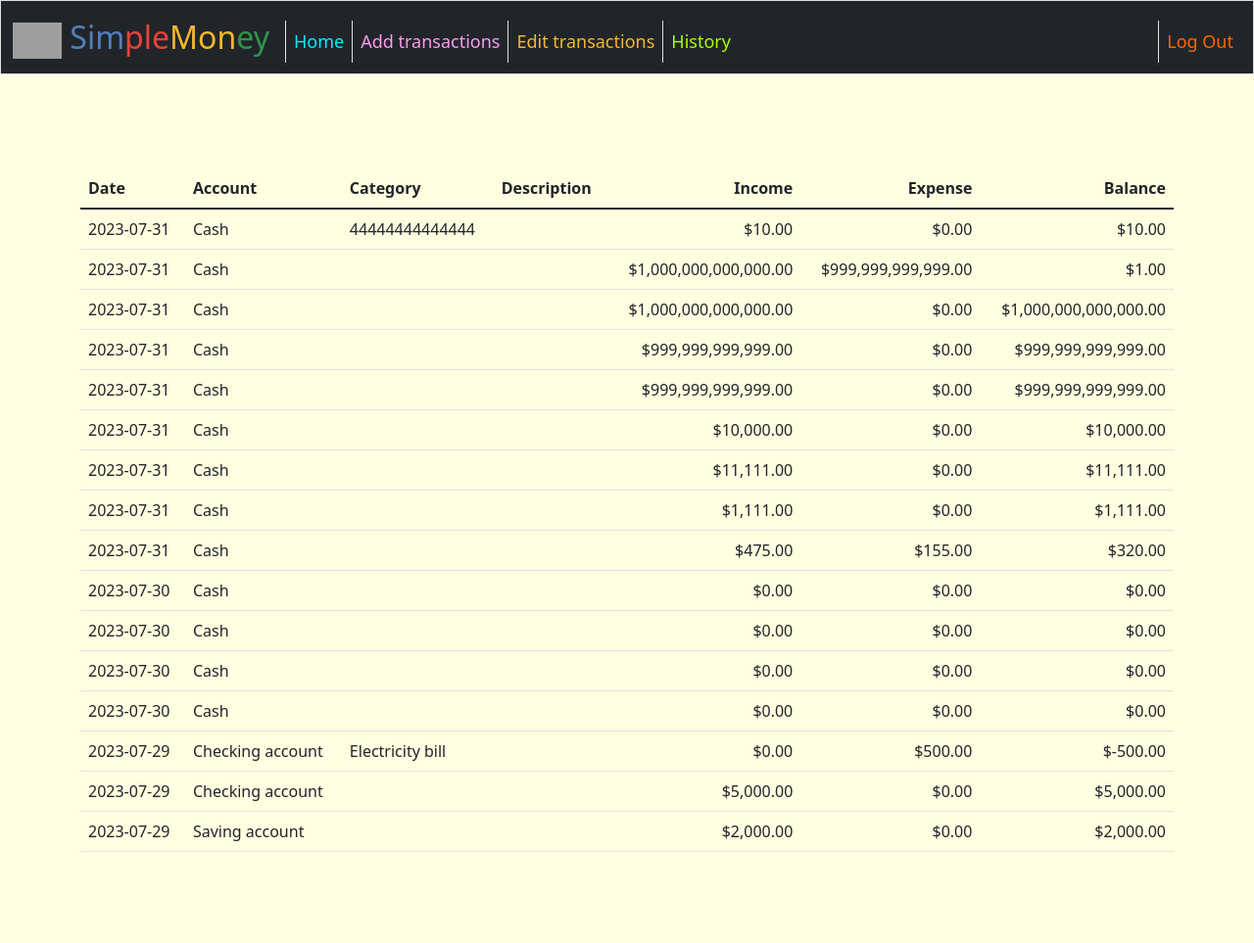
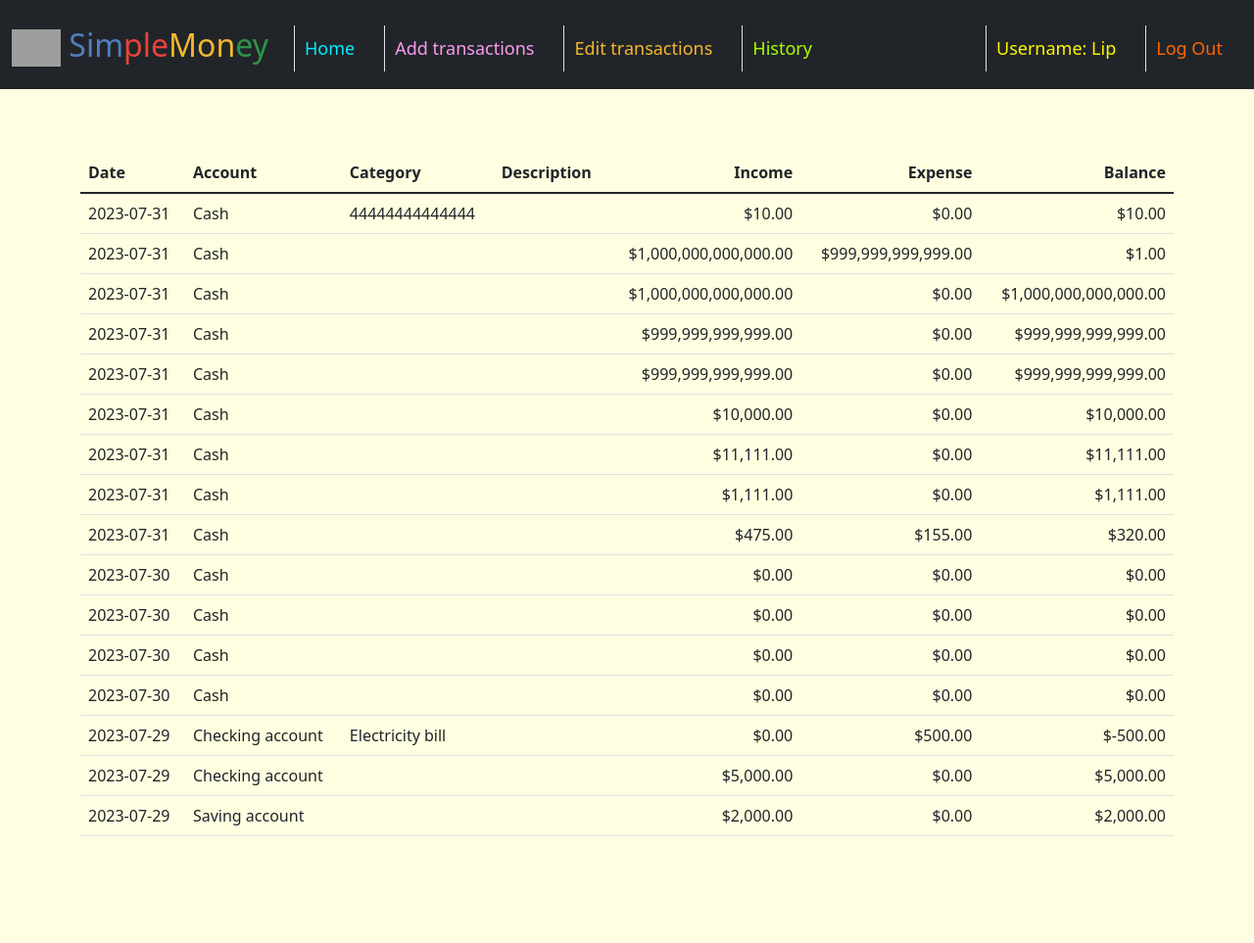
Before and after one commit to TeeraThew/CS50_Final_Project, a Flask app: page /history in a window 1280 px wide. Shown: the top 963 px of the page at 98% size. Run offline with Flask 3, Linux system fonts and the light colour scheme; a user stored in the database is signed in; grey boxes are pictures that could not be loaded.

Commit message:
Fix navbar

```diff
--- a/app.py
+++ b/app.py
@@ -166,12 +166,13 @@
         # Ensure username was submitted (This is a server-side validation)
         if not username:
             is_valid = False
-            flash("must provide username")
+            flash("Please provide username.", "danger")
 
         # Ensure password was submitted
         if not password:
             is_valid = False
-            flash("must provide password")
+            # The second argument "danger" set the category of the flash message to "danger"
+            flash("Must provide password.", "danger")
 
         if not is_valid:
             return render_template("login.html")
@@ -181,18 +182,20 @@
             rows = cur.execute("SELECT * FROM users WHERE username = :username", {'username': username})
             rows = rows.fetchall()
         except:
-            return apology("Database error occurred", 500)
+            return apology("Database error occurred.", 500)
 
         # Ensure username exists and password is correct
         if len(rows) != 1 or not check_password_hash(rows[0]["hash"], password):
             is_valid = False
-            flash("invalid username and/or password")
+            flash("Invalid username and/or password.", "danger")
             return render_template("login.html")
 
         # Remember which user has logged in
         session["user_id"] = rows[0]["id"]
+        session["username"] = rows[0]["username"]
 
         # Redirect user to home page
+        flash("You have logged in!", "success")
         return redirect(url_for("index"))
 
     # User reached route via GET (as by clicking a link or via redirect)
@@ -226,36 +229,40 @@
         # Ensure username was submitted
         if not username:
             is_valid = False
-            flash("Must provide username")
+            flash("Please provide username.", "danger")
 
         # Ensure password was submitted
         if not password:
             is_valid = False
-            flash("Must provide password")
+            flash("Please provide password.", "danger")
         # Ensure password confirmation was submitted
         elif not confirmed_password:
             is_valid = False
-            flash("Must confirm password")
+            flash("Please confirm password", "danger")
         # Ensure password and confirmed password are matched
         elif password != confirmed_password:
             is_valid = False
-            flash("Password and confirmed password are not matched")
+            flash("Password and confirmed password are not matched.", "danger")
 
         # Ensure password is valid
         if not validate_password(password):
             is_valid = False
-            flash("Password must contain at least one digit and one special character")
+            flash("Password must contain at least one digit (0-9) and one special character (#, ?, !, @, $, %, ^, &, *, -, _).", "danger")
+
+        if not is_valid:
+            return render_template("register.html", username=username)
 
         # Ensure the username does not exist in the database
         try:
             rows = cur.execute("SELECT * FROM users WHERE username = :username", {'username': username})
             rows = rows.fetchall()
         except:
-            return apology("Database error occurred", 500)
+            return apology("Database error occurred.", 500)
 
         if rows:
-            is_valid = False
-            flash("Username already exists")
+            flash("Username already exists.", "danger")
+            return render_template("register.html")
+
         # Another way:
         # usernames = cur.execute("SELECT username FROM users")
         # usernames = usernames.fetchall()
@@ -275,20 +282,18 @@
                 # Get the row id of the new user after inserted into the table "users"
                 new_user_id = new_user_cur.lastrowid
         except:
-            is_valid = False
-            flash("Cannot insert user data")
+            flash("Cannot insert user data.", "danger")
+            return render_template("register.html", username=username)
         # Another way is to show an auto-generated error message:
         # except Exception as e:
         #     return apology(str(e))
-
-        if not is_valid:
-            return render_template("register.html", username=username)
         else:
             # Remember which user has logged in
             session["user_id"] = new_user_id
+            session["username"] = username
 
             # Render home page
-            flash("You have registered!")
+            flash("You have registered!", "success")
             return redirect("/")
 
     # User reached route via GET (as by clicking a link or entering the URL or via redirect)
@@ -312,7 +317,7 @@
         )
         transactions_db = transactions_db.fetchall()
     except:
-        return apology("Database error occurred", 500)
+        return apology("Database error occurred.", 500)
 
     # Add the key "balance" to each dictionary in the list of transactions
     for row in transactions_db:
@@ -353,17 +358,17 @@
         # If the input is blank
         if not account:
             is_valid = False
-            flash("Must provide account")
+            flash("Please provide account.", "danger")
 
         # If shares is not a positive integer
         if income < 0 or expense < 0:
             is_valid = False
-            flash("Income and expense must be nonnegative")
+            flash("Income and expense must be nonnegative.", "danger")
 
         # If both income and expense are 0
         if income == 0 and expense == 0:
             is_valid = False
-            flash("Either income or expense must be positive")
+            flash("Either income or expense must be positive.", "danger")
 
         if not is_valid:
             return render_template(
@@ -394,10 +399,10 @@
                     'expense': expense}
                 )
         except:
-            return apology("Database error occurred", 500)
+            return apology("Database error occurred.", 500)
 
         # Redirect user to home page
-        flash("Transactions added!")
+        flash("Transactions added!", "success")
         return redirect(url_for("index"))
 
 
@@ -426,7 +431,7 @@
             expense=transaction_row['expense']
             )
     else:
-        return apology("An error occurred", 500)
+        return apology("An error occurred.", 500)
 
 
 
@@ -449,7 +454,7 @@
             )
             transactions_db = transactions_db.fetchall()
         except:
-            return apology("Database error occurred", 500)
+            return apology("Database error occurred.", 500)
 
         # Add the key "balance" to each dictionary in the list of transactions
         for row in transactions_db:
@@ -486,17 +491,17 @@
         # If the input is blank
         if not account:
             is_valid = False
-            flash("Must provide account")
+            flash("Please provide account.", "danger")
 
         # If shares is not a positive integer
         if income < 0 or expense < 0:
             is_valid = False
-            flash("Income and expense must be nonnegative")
+            flash("Income and expense must be nonnegative.", "danger")
 
         # If both income and expense are 0
         if income == 0 and expense == 0:
             is_valid = False
-            flash("Either income or expense must be positive")
+            flash("Either income or expense must be positive.", "danger")
 
         if not is_valid:
             return render_template(
@@ -533,14 +538,14 @@
                     'expense': expense
                     })
         except:
-            return apology("Database error occurred", 500)
+            return apology("Database error occurred.", 500)
 
         # Redirect user to edit_transactions page
-        flash("Transactions edited!")
+        flash("Transactions edited!", "success")
         return redirect(url_for("edit_transactions"))
 
     else:
-        return apology("An error occurred", 500)
+        return apology("An error occurred.", 500)
 
 
 @app.route("/delete_transaction", methods=["POST"])
@@ -566,14 +571,14 @@
                     'transaction_id': transaction_id
                     })
         except:
-            return apology("Database error occurred", 500)
+            return apology("Database error occurred.", 500)
 
         # Redirect user to edit_transactions page
-        flash("Transactions deleted!")
+        flash("Transactions deleted!", "success")
         return redirect(url_for("edit_transactions"))
 
     else:
-        return apology("An error occurred", 500)
+        return apology("An error occurred.", 500)
 
 if __name__ == "__main__":
     #  Run the flask application with debug mode as "ON"
--- a/helpers.py
+++ b/helpers.py
@@ -35,7 +35,7 @@
 def validate_password(password):
     """Validate password: return True if password is valid, else False"""
     # Define a regex pattern for validation
-    # Require passwords to have at least one digit and one special character
-    reg = r"^(?=.*?[0-9])(?=.*?[#?!@$%^&*-])"
+    # Require passwords to have at least one digit (0-9) and one special character (#, ?, !, @, $, %, ^, &, *, -, _)
+    reg = r"^(?=.*?[0-9])(?=.*?[#?!@$%^&*-_])"
     pattern = re.compile(reg)
     return re.match(pattern, password)
--- a/static/styles.css
+++ b/static/styles.css
@@ -5,6 +5,7 @@
 body {
     font-size: 100%;
     background-color: #fffee0;
+    padding-top: 60px;
 }
 
 /* Large font size */
@@ -16,7 +17,12 @@
 .nav-link:hover {
     background-color: #f5b82e;
     font-weight: bold;
-    color: black;
+    color: black !important;
+}
+
+/* Use "!important" rule to override ALL previous styling rules for a specific property on an element */
+.nav-link, .nav-item, .nav-text {
+    padding: 10px !important;
 }
 
 /* Size for brand */
@@ -43,50 +49,45 @@
     width: 50px;
 }
 
-.navbar-toggler-icon {
-    /* position: absolute;
-    display: none;
-    flex-direction: column;
-    justify-content: space-between; */
-    background-color: yellow;
-}
-
-/* .bar {
-    display: block;
-    height: 3px;
-    width: 100%;
-    background-color: red;
-    border-radius: 10px;
-} */
-
 /* Text colors */
+/* Use "!important" rule to override ALL previous styling rules for a specific property on an element */
+/* We need "!important" here to override the text color setting from the bootstrap's class .navbar-dark */
 .text-blue {
-    color: #537fbe;
+    color: #537fbe !important;
 }
 .text-red {
-    color: #ea433b;
+    color: #ea433b !important;
 }
 .text-yellow {
-    color: #f5b82e;
+    color: #f5b82e !important;
 }
 .text-green {
-    color: #2e944b;
+    color: #2e944b !important;
 }
 .text-brightblue{
-    color: #00eeff;
+    color: #00eeff !important;
 }
 .text-pink{
-    color: #fd9af0;
+    color: #fd9af0 !important;
 }
 .text-brightgreen {
-    color: #AAFF00;
+    color: #AAFF00 !important;
 }
 .text-orange {
-    color: rgb(255, 102, 0);
+    color: #ff6600 !important;
+}
+.text-brightyellow {
+    color: #fff700 !important;
 }
 
 .center {
     margin: auto;
+}
+
+.nav-text{
+    margin-top: auto;
+    margin-bottom: auto;
+    pointer-events: none;
 }
 
 .center-form{
--- a/templates/add_transactions.html
+++ b/templates/add_transactions.html
@@ -10,7 +10,7 @@
 {% endblock %}
 
 {% block main %}
-    <main class="container py-5 d-flex justify-content-center">
+    <div class="container py-5 d-flex justify-content-center text-center">
         <form id="add_transactions" action="/add_transactions" method="post">
             <div class="mb-3">
                 <label for="date">Date (MM/DD/YYYY)</label>
@@ -43,5 +43,5 @@
             </div>
             <button class="btn btn-primary" type="submit">Add transaction</button>
         </form>
-    </main>
+    </div>
 {% endblock %}
--- a/templates/edit_transactions.html
+++ b/templates/edit_transactions.html
@@ -5,7 +5,7 @@
 {% endblock %}
 
 {% block main %}
-    <main class="container py-5 text-center">
+    <div class="container py-5 text-center">
         <table class="table">
             <thead>
                 <tr>
@@ -47,5 +47,5 @@
                 {% endfor %}
             </tbody>
         </table>
-    </main>
+    </div>
 {% endblock %}
--- a/templates/editing_transaction.html
+++ b/templates/editing_transaction.html
@@ -5,7 +5,7 @@
 {% endblock %}
 
 {% block main %}
-    <main class="container py-5 d-flex justify-content-center">
+    <div class="container py-5 d-flex justify-content-center">
         <form id="editing_transactions" action="/edit_transactions" method="post">
             <div class="mb-3">
                 <label for="date">Date (MM/DD/YYYY)</label>
@@ -34,5 +34,5 @@
             <input type=hidden name="transaction_to_edit_id" value="{{ transaction_id }}">
             <button class="btn btn-warning" type="submit">Edit transaction</button>
         </form>
-    </main>
+    </div>
 {% endblock %}
--- a/templates/history.html
+++ b/templates/history.html
@@ -5,7 +5,7 @@
 {% endblock %}
 
 {% block main %}
-    <main class="container py-5 text-center">
+    <div class="container py-5 text-center">
         <table class="table">
             <thead>
                 <tr>
@@ -35,5 +35,5 @@
                 {% endfor %}
             </tbody>
         </table>
-    </main>
+    </div>
 {% endblock %}
--- a/templates/index.html
+++ b/templates/index.html
@@ -5,7 +5,7 @@
 {% endblock %}
 
 {% block main %}
-    <main class="container py-5 text-center">
+    <div class="container py-5 text-center">
         <table class="table table-striped">
             <thead>
                 <tr>
@@ -38,5 +38,5 @@
                 </tr>
             </tfoot>
         </table>
-    </main>
+    </div>
 {% endblock %}
--- a/templates/layout.html
+++ b/templates/layout.html
@@ -3,7 +3,6 @@
 <html lang="en">
     <head>
         <meta charset="utf-8">
-
         <!-- Configure the viewport (the area of web page in which the content is visible to the user):
                 "width=device-width" part sets the width of the page to follow the screen-width of the device (which will vary depending on the device).
                 The initial-scale=1.0 part sets the initial zoom level when the page is first loaded by the browser. -->
@@ -27,19 +26,16 @@
     </head>
 
     <body>
-        <nav class="bg-dark border navbar navbar-expand-sm">
+        <nav class="navbar navbar-expand-xl bg-dark navbar-dark fixed-top">
             <div class="container-fluid">
                 <a class="navbar-brand" href="{{ url_for("index") }}">
                     <img id="navbar-logo" src="/static/coin_dollar_finance_icon.ico" alt="Coin Logo">
-                    <span class="blue">Sim</span><span class="red">ple</span><span class="yellow">Mon</span><span class="green">ey</span></a>
-                <button aria-controls="navbar" aria-expanded="false" aria-label="Toggle navigation" class="navbar-toggler" data-bs-target="#navbar" data-bs-toggle="collapse" type="button">
-                    <span class="navbar-toggler-icon">
-                        <span class="bar"></span>
-                        <span class="bar"></span>
-                        <span class="bar"></span>
-                    </span>
+                    <span class="blue">Sim</span><span class="red">ple</span><span class="yellow">Mon</span><span class="green">ey</span>
+                </a>
+                <button class="navbar-toggler" type="button" data-bs-toggle="collapse" data-bs-target="#navbarNav" aria-controls="navbarNav" aria-expanded="false" aria-label="Toggle navigation">
+                    <span class="navbar-toggler-icon"></span>
                 </button>
-                <div class="collapse navbar-collapse" id="navbar">
+                <div class="collapse navbar-collapse" id="navbarNav">
                     {% if session["user_id"] %}
                         <ul class="navbar-nav me-auto mt-2 text-large">
                             <li class="nav-item"><a class="nav-link text-brightblue border-start" href="{{ url_for("index") }}">Home</a></li>
@@ -48,36 +44,43 @@
                             <li class="nav-item"><a class="nav-link text-brightgreen border-start" href="{{ url_for("history") }}">History</a></li>
                         </ul>
                         <ul class="navbar-nav ms-auto mt-2 text-large">
+                            <li class="nav-item"><a class="nav-link nav-text text-brightyellow border-start" href="#">Username: {{ session["username"] }}</a></li>
                             <li class="nav-item"><a class="nav-link text-orange border-start" href="{{ url_for("logout") }}">Log Out</a></li>
                         </ul>
                     {% else %}
                         <ul class="navbar-nav ms-auto mt-2 text-large">
                             <li class="nav-item"><a class="nav-link text-brightblue border-start" href="{{ url_for("register") }}">Register</a></li>
-                            <li class="nav-item"><a class="nav-link text-pink border-start" href="{{ url_for("login") }}">Log In</a></li>
+                            <li class="nav-item"><a class="nav-link text-brightgreen border-start" href="{{ url_for("login") }}">Log In</a></li>
                         </ul>
                     {% endif %}
-                    <i class="fas fa-bars"></i>
                 </div>
             </div>
         </nav>
 
         <!-- Block for flashed messages -->
-        {% with messages = get_flashed_messages() %}
+        {% with messages = get_flashed_messages(with_categories=true) %}
             {% if messages %}
-                {% for message in messages %}
-                    <div class="alert alert-primary mb-0 text-center" role="alert">
-                        {{ message }}
+            <div class="py-5 text-center">
+                {% for category, message in messages %}
+                    <div class="flash-messages">
+                        <div class="alert alert-{{ category }} mb-0 text-center" role="alert">
+                            {{ message }}
+                        </div>
                     </div>
                 {% endfor %}
+            </div>
             {% endif %}
         {% endwith %}
+
 
         <main class="container-fluid py-5 text-center">
             {% block main %}{% endblock %}
         </main>
 
+
         <footer class="mb-5 small text-center text-muted">
             <div>
+                <img src="/static/coin_dollar_finance_icon.ico">
                 Coin icon from <a href="https://icon-icons.com/icon/coin-dollar-finance/125510">icon-icons.com</a>
             </div>
             <div>
--- a/templates/login.html
+++ b/templates/login.html
@@ -5,7 +5,7 @@
 {% endblock %}
 
 {% block main %}
-    <main class="container py-5 d-flex justify-content-center">
+    <div class="py-5 d-flex justify-content-center">
         <form action="/login" method="post">
             <div class="form-floating mb-3">
                 <input id="username" autocomplete="off" autofocus class="form-control mx-auto w-auto" name="username" placeholder="Username" type="text" required>
@@ -17,5 +17,5 @@
             </div>
             <button class="btn btn-primary" type="submit">Log In</button>
         </form>
-    </main>
+    </div>
 {% endblock %}
```
Also changed, not shown: templates/register.html (+4 -4 lines), database.db, 2 other files.
